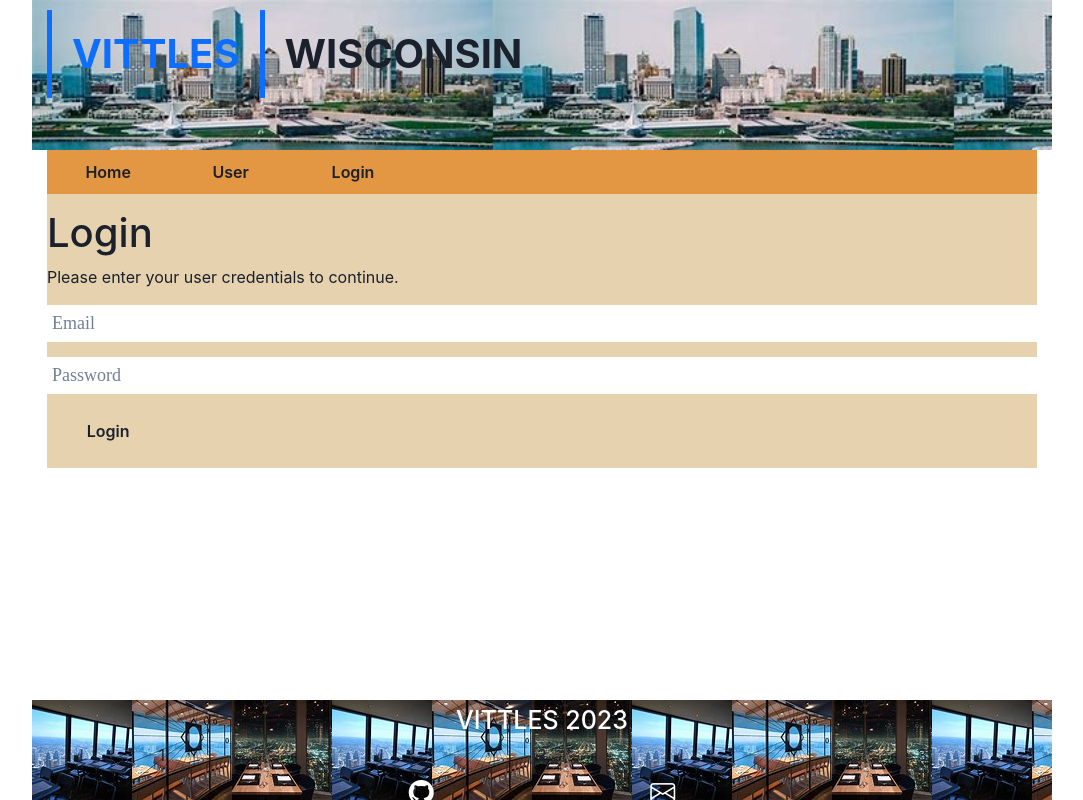
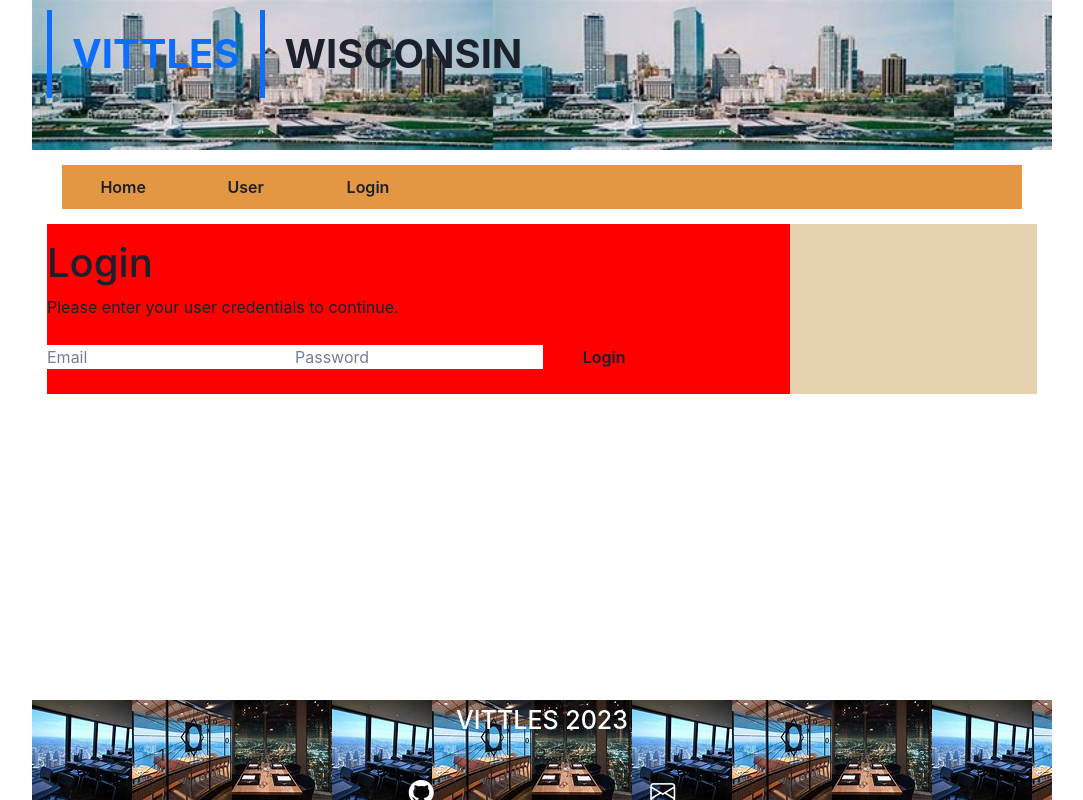
Before and after one commit to kevinkraiss/mern-project-03, a React (Create React App) app in the folder client/: page / in a window 1280 px wide. Shown: the whole page, without its empty margins (98-1181 px from the left). Built offline with nearby package versions, Linux system fonts and the light colour scheme.

Commit message:
Update App.css

```diff
--- a/client/src/App.css
+++ b/client/src/App.css
@@ -3,21 +3,21 @@ main {
 
 }
 
-.container {
+ .container {
   display: block;
   max-width: 1020px;
   margin: 0 auto;
   padding: 0 15px;
   border: 10px;
+
 }
 
 /* nav styling */
 
 
-
-ul {
+ ul {
   list-style-type: none;
-  margin: 0;
+  margin: 15px;
   padding: 0;
   overflow: hidden;
   background-color: #E49743;
@@ -32,7 +32,6 @@ button {
   padding: 20px;
   margin: 10px;
   color: var(--textColor);
-  background-color: var(--primaryColor);
   border-bottom-left-radius: 15px;
   width: 8vw;
   min-width: 90px;
@@ -44,61 +43,7 @@ button {
 
 form {
   padding: 15px 0;
-  width: 100%;
+  width: 75%;
+  background-color: red;
+
 }
-
-#search-form {
-  background: var(--primaryDark);
-  position: fixed;
-  bottom: 0;
-  left: 0;
-}
-
-.dark #search-form {
-  background: var(--secondary);
-}
-
-#search-form .container {
-  display: flex;
-  align-items: center;
-}
-
-#search-form .container button {
-  display: grid;
-  place-items: center;
-  margin-left: 15px;
-  border-radius: 100px;
-  padding: 5px;
-}
-
-input, select {
-  border-width: 0;
-  border-bottom: 3px solid var(--light);
-  width: 100%;
-  font-size: 18px;
-  font-family: 'Press Start 2P', cursive;
-  outline: none;
-  padding: 5px;
-}
-
-#search-form input {
-  background: transparent;
-  color: var(--light);
-}
-
-#search-form input:focus {
-  color: var(--hightlight);
-  background-color: var(--primaryDarkest);
-  border-bottom-color: var(--hightlight);
-}
-
-#search-form input:focus {
-  color: var(--green);
-  background-color: var(--secondaryDark);
-  border-bottom-color: var(--light);
-}
-
-#login-form input {
-  border-bottom: 3px solid var(--secondaryDark);
-  margin-bottom: 15px;
-}
```
